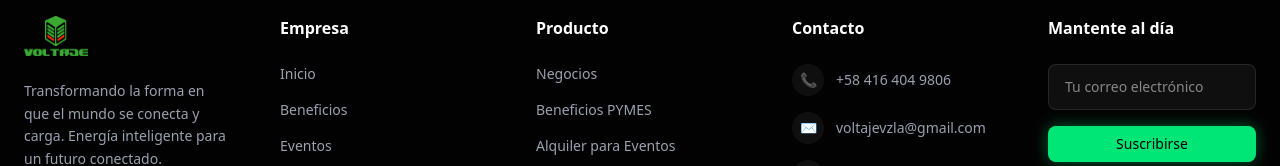
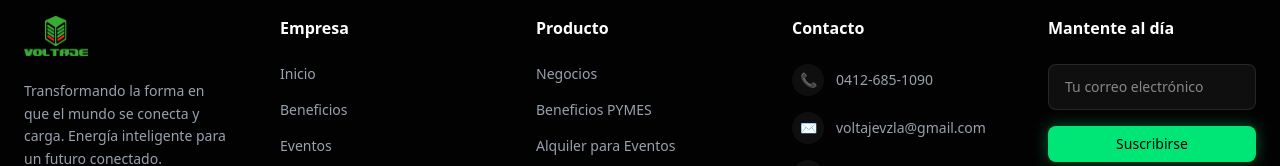
Before and after one commit to voltajeplus/voltagePage, a Next.js app: page /eventos in a window 1280 px wide. Shown: the part 8719-8885 px from the top of the page. Built offline with nearby package versions, Linux system fonts and the light colour scheme.

Commit message:
fix: resize video section, update footer phone and instagram

```diff
--- a/src/app/dooh/page.tsx
+++ b/src/app/dooh/page.tsx
@@ -602,7 +602,7 @@ export default function DoohPage() {
                         {/* Video */}
                         <Reveal delay={0.15}>
                             <div className="relative rounded-2xl overflow-hidden glass border border-white/5 shadow-2xl shadow-[#00E676]/10">
-                                <div className="relative w-full" style={{ paddingBottom: '177.78%' }}>
+                                <div className="relative w-full" style={{ paddingBottom: '66%' }}>
                                     <video
                                         ref={videoRef}
                                         autoPlay
--- a/src/components/layout/Footer.tsx
+++ b/src/components/layout/Footer.tsx
@@ -56,7 +56,7 @@ export const Footer = () => {
                             Energía inteligente para un futuro conectado.
                         </p>
                         <div className="flex gap-4">
-                            <a href="https://www.instagram.com/voltaje_oficial_plus/" target="_blank" rel="noopener noreferrer" className="p-2 rounded-full bg-white/5 hover:bg-[#00E676] hover:text-black text-gray-400 transition-all">
+                            <a href="https://www.instagram.com/voltajevzla_/" target="_blank" rel="noopener noreferrer" className="p-2 rounded-full bg-white/5 hover:bg-[#00E676] hover:text-black text-gray-400 transition-all">
                                 <Instagram className="w-4 h-4" />
                             </a>
                             <a href="https://www.facebook.com/profile.php?id=61575363824672&locale=es_LA" target="_blank" rel="noopener noreferrer" className="p-2 rounded-full bg-white/5 hover:bg-[#00E676] hover:text-black text-gray-400 transition-all">
@@ -95,7 +95,7 @@ export const Footer = () => {
                         <ul className="space-y-4 text-sm text-gray-400">
                             <li className="flex items-center gap-3">
                                 <span className="w-8 h-8 rounded-full bg-white/5 flex items-center justify-center text-[#00E676]">📞</span>
-                                <a href="tel:+584164049806" className="hover:text-[#00E676] transition-colors">+58 416 404 9806</a>
+                                <a href="tel:+584126851090" className="hover:text-[#00E676] transition-colors">0412-685-1090</a>
                             </li>
                             <li className="flex items-center gap-3">
                                 <span className="w-8 h-8 rounded-full bg-white/5 flex items-center justify-center text-[#00E676]">✉️</span>
```
